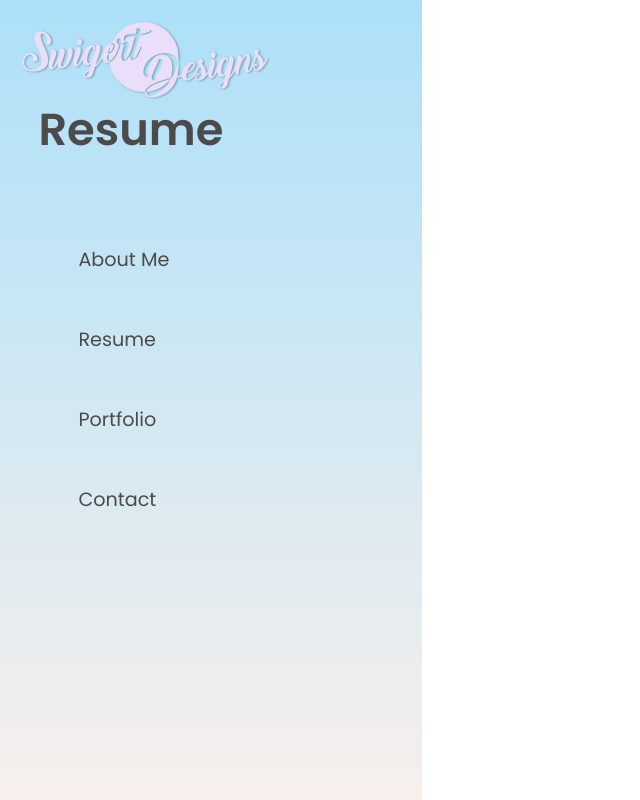
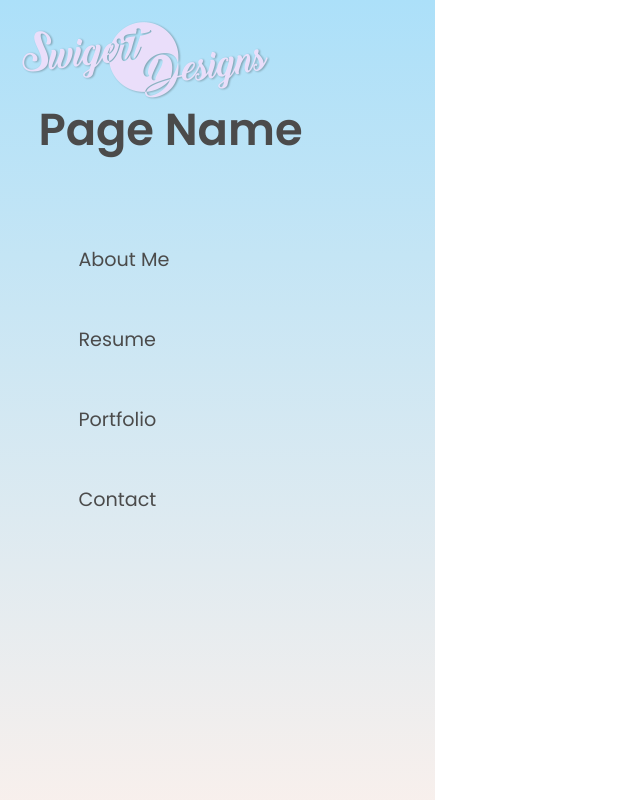
Before and after one commit to AbigailSwigert/swigert-designs-update-react, a React (Create React App) app: page /#/resume in a window 1280 px wide. Shown: the whole page, without its empty margins (0-640 px from the left). Built offline with nearby package versions, Linux system fonts and the light colour scheme.

Commit message:
made nav a separate component, need to see if I can change the header text depending on the path or other component loaded, also want to see about getting the animation to reload every time a component loads or the path changes

```diff
--- a/src/App.css
+++ b/src/App.css
@@ -10,14 +10,15 @@ html, body {
     color: rgb(75, 75, 75);
 }
 
-.navPane{
-    width: 30vw;
+#navPane{
+    width: 100vw;
     height: 100vh;
     position: fixed;
     margin: 0;
     background-image: linear-gradient(to top, #fff1eb 0%, #ace0f9 100%);
     padding-left: 3vw;
     padding-top: 10vh;
+    z-index: -1;
 }
 
 @keyframes slideRight {
@@ -29,11 +30,6 @@ html, body {
         color: rgba(75, 75, 75, 1.0);
         left: 0;
     }
-}
-
-.full-bg {
-    z-index: -1;
-    width: 100vw;
 }
 
 header {
@@ -74,6 +70,14 @@ nav a {
 
 nav a:hover {
     font-size: 1.75vw;
+}
+
+.content-area {
+    width: 66vw;
+    float: right;
+    min-height: 100vh;
+    background-color: white;
+    z-index: 1;
 }
 
 #company-description{
@@ -122,12 +126,6 @@ nav a:hover {
     overflow: hidden;
 }
 
-.content-area {
-    width: 66vw;
-    float: right;
-    min-height: 100vh;
-}
-
 #portfolio {
     display: flex;
     flex-wrap: wrap;
--- a/src/App.js
+++ b/src/App.js
@@ -1,12 +1,14 @@
 import React from 'react';
 import './App.css';
 import {HashRouter as Router} from 'react-router-dom';
-import routes from './routes'
+import routes from './routes';
+import Nav from './Components/Nav';
 
 function App() {
   return (
     <Router>
-      {routes}
+        <Nav></Nav>
+        {routes}
     </Router>
   );
 }
--- a/src/Components/AboutMe.js
+++ b/src/Components/AboutMe.js
@@ -1,24 +1,9 @@
 import React from 'react';
 import '../App.css';
-import {Link} from 'react-router-dom';
 
 function AboutMe() {
     return (
         <div className="App">
-            <div className="navPane full-bg">
-                <Link to='/'><img id='logo' src={require('../assets/swigert_designs_logo_white.png')} alt='Swigert Designs logo in white' /></Link>
-                <header>
-                    <h1 className="titleText">About Me</h1>
-                    <nav>
-                        <ul>
-                            <li><Link to='/aboutme'>About Me</Link></li>
-                            <li><Link to='/resume'>Resume</Link></li>
-                            <li><Link to='/portfolio'>Portfolio</Link></li>
-                            <li><Link to='/contact'>Contact</Link></li>
-                        </ul>
-                    </nav>
-                </header>
-            </div>
 
             <div id="bio">
                 <p>Hello, my name is Abigail Swigert! I Graduated from UNT in 2018 with a B.A. in Design Management. After graduation, I worked as a Graphic Designer in Downtown Dallas for 2 years. Then, in May of 2020 I enrolled in a full-stack bootcamp to make a career change to software development, after graduating from TEKcamp I accepted a job as a Jr. Developer at TEKsystems Global Services .<br /><br />
@@ -30,6 +15,7 @@ function AboutMe() {
                         <li>Playing Board/Card Games</li>
                     </ul>
                 </p>
+
                 <div id="music">
                     <a href="https://www.youtube.com/watch?v=KCec0v0Btbo" target="_blank" rel="noopener noreferrer" aria-roledescription="image">
                         <img className="musicIcons" src={require('../assets/ECHO.png')} alt="Circular icon for the Starset song Echo in black and white" />
@@ -48,9 +34,13 @@ function AboutMe() {
                     </a>
 
                 </div>
+
                 <small>Click these icons to hear some of my favorite STARSET songs (Opens YouTube in another window).</small>
+
             </div>
+
             <img id="headshot" src={require('../assets/Profile Photo.jpg')} alt="Abigail Swigert" />
+
         </div>
   );
 }
--- a/src/Components/Contact.js
+++ b/src/Components/Contact.js
@@ -1,25 +1,9 @@
 import React from 'react';
 import '../App.css';
-import {Link} from 'react-router-dom';
-import logo from '../assets/swigert_designs_logo_white.png';
 
-function Contact(props) {
+function Contact() {
     return (
-        <div className="App">
-             <div className="navPane">
-                <Link to='/'><img id='logo' src={logo} alt='Swigert Designs logo in white' /></Link>
-                <header>
-                    <h1 className="titleText">Contact Page</h1>
-                    <nav>
-                        <ul>
-                            <li><Link to='/aboutme'>About Me</Link></li>
-                            <li><Link to='/resume'>Resume</Link></li>
-                            <li><Link to='/portfolio'>Portfolio</Link></li>
-                            <li><Link to='/contact'>Contact</Link></li>
-                        </ul>
-                    </nav>
-                </header>
-            </div>
+        <div className="content-area">
 
 
         </div>
--- a/src/Components/HomePage.js
+++ b/src/Components/HomePage.js
@@ -6,20 +6,6 @@ import logo from '../assets/swigert_designs_logo_white.png';
 function HomePage() {
     return (
         <div className="App">
-            <div className="navPane full-bg">
-                <Link to='/'><img id='logo' src={logo} alt='Swigert Designs logo in white' /></Link>
-                <header>
-                    <h1 className="titleText">Home Page</h1>
-                    <nav>
-                        <ul>
-                            <li><Link to='/aboutme'>About Me</Link></li>
-                            <li><Link to='/resume'>Resume</Link></li>
-                            <li><Link to='/portfolio'>Portfolio</Link></li>
-                            <li><Link to='/contact'>Contact</Link></li>
-                        </ul>
-                    </nav>
-                </header>
-            </div>
             <div id='company-description'>
                 {/* TODO: Need some sort of image here, possibly some sort of Design icon */}
                 <p>Swigert Designs is the personal brand of Abigail Swigert, a professional Freelance Designer specializing in print, digital, and web design.
--- /dev/null
+++ b/src/Components/Nav.js
@@ -0,0 +1,26 @@
+import React from 'react';
+import '../App.css';
+import {Link} from 'react-router-dom';
+import logo from '../assets/swigert_designs_logo_white.png';
+
+function Nav() {
+    return (
+        <div id="navPane">
+            <Link to='/'><img id='logo' src={logo} alt='Swigert Designs logo in white' /></Link>
+            <header>
+                {/* need to make this change with the page */}
+                <h1 className="titleText">Page Name</h1>
+                <nav>
+                    <ul>
+                        <li><Link to='/aboutme'>About Me</Link></li>
+                        <li><Link to='/resume'>Resume</Link></li>
+                        <li><Link to='/portfolio'>Portfolio</Link></li>
+                        <li><Link to='/contact'>Contact</Link></li>
+                    </ul>
+                </nav>
+            </header>
+        </div>
+    );
+}
+
+export default Nav;
--- a/src/Components/Portfolio.js
+++ b/src/Components/Portfolio.js
@@ -1,52 +1,83 @@
 import React from 'react';
 import '../App.css';
-import {Link} from 'react-router-dom';
-import logo from '../assets/swigert_designs_logo_white.png';
 
 function Portfolio(props) {
     return (
-        <div className="App">
-             <div className="navPane">
-                <Link to='/'><img id='logo' src={logo} alt='Swigert Designs logo in white' /></Link>
-                <header>
-                    <h1 className="titleText">Portfolio</h1>
-                    <nav>
-                        <ul>
-                            <li><Link to='/aboutme'>About Me</Link></li>
-                            <li><Link to='/resume'>Resume</Link></li>
-                            <li><Link to='/portfolio'>Portfolio</Link></li>
-                            <li><Link to='/contact'>Contact</Link></li>
-                        </ul>
-                    </nav>
-                </header>
-            </div>
+        <div className="content-area">
+            <div id="portfolio">
 
-            <div className="content-area">
-                <div id="portfolio">
-                    <div className="img-container"><img className="portfolio-img" src={require('../portfolio_photos/3D Marble Rendering.png')} alt="3D rendering of Whole Herbs bagged powder products on marble platforms" /></div>
+                <div className="img-container">
 
-                    <div className="img-container"><img className="portfolio-img" src={require('../portfolio_photos/Choir-Link-Image.png')} alt="Silhouette of a stallion head in front of flowing music notes" /></div>
+                    <img className="portfolio-img" src={require('../portfolio_photos/3D Marble Rendering.png')} alt="3D rendering of Whole Herbs bagged powder products on marble platforms" />
 
-                    <div className="img-container"><img className="portfolio-img" src={require('../portfolio_photos/Green Leaf Bag Design- Abigail.png')} alt="3D rendering of Green Leaf bag of organic hemp seeds, front and back" /></div>
+                </div>
 
-                    <div className="img-container"><img className="portfolio-img" src={require('../portfolio_photos/Kratom Kaps Tropical Woman 1 Page.jpg')} alt="Woman in heavy make up holding Kratom Kaps bag of Indo Kratom, surrounded by tropical leaves and fog" /></div>
+                <div className="img-container">
 
-                    <div className="img-container"><img className="portfolio-img" src={require('../portfolio_photos/OPMS Gold Purple n Pink 2 Page.png')} alt="2 page magazine ad, purple and pink background with OPMS gold products floating on left side and text on the right side" /></div>
+                    <img className="portfolio-img" src={require('../portfolio_photos/Choir-Link-Image.png')} alt="Silhouette of a stallion head in front of flowing music notes" />
 
-                    <div className="img-container"><img className="portfolio-img" src={require('../portfolio_photos/Top Kratom Bag Mockup.png')} alt="3D rending of Top Kratom bagged powered Kratom, front and back" /></div>
+                </div>
 
-                    <div className="img-container"><img className="portfolio-img" src={require('../portfolio_photos/Waz-Shop.gif')} alt="Red and Black text reading 'Waz Shop' in front of blurred text shifting back and forth over red and black background of hexagons" /></div>
+                <div className="img-container">
 
-                    <div className="img-container"><img className="portfolio-img" src={require('../portfolio_photos/Whole Herbs Holiday 1 Page- Abigail.png')} alt="1 page magazine ad of kratom capsules in shape of Christmas tree on white background" /></div>
+                    <img className="portfolio-img" src={require('../portfolio_photos/Green Leaf Bag Design- Abigail.png')} alt="3D rendering of Green Leaf bag of organic hemp seeds, front and back" />
 
-                    <div className="img-container"><img className="portfolio-img" src={require('../portfolio_photos/Vaping Woman.png')} alt="Email banner of woman vaping in front of colorful orange background, next to text" /></div>
+                </div>
 
-                    <div className="img-container"><img className="portfolio-img" src={require('../portfolio_photos/Glass Blower Layout.png')} alt="2 page magazine spread of man holing torch to glass atr piece with article title and text wrapping around the glass" /></div>
+                <div className="img-container">
 
-                    <div className="img-container"><img className="portfolio-img" src={require('../portfolio_photos/Headspace Logo.png')} alt="Light grey Head Space logo on white background" /></div>
+                    <img className="portfolio-img" src={require('../portfolio_photos/Kratom Kaps Tropical Woman 1 Page.jpg')} alt="Woman in heavy make up holding Kratom Kaps bag of Indo Kratom, surrounded by tropical leaves and fog" />
 
-                    <div className="img-container"><img className="portfolio-img" src={require('../portfolio_photos/Puff-Co-Peak-Lightning-Full.gif')} alt="Puffco Peak lightening dab rig floating in front of white smoke and lime green background" /></div>
                 </div>
+
+                <div className="img-container">
+
+                    <img className="portfolio-img" src={require('../portfolio_photos/OPMS Gold Purple n Pink 2 Page.png')} alt="2 page magazine ad, purple and pink background with OPMS gold products floating on left side and text on the right side" />
+
+                </div>
+
+                <div className="img-container">
+
+                    <img className="portfolio-img" src={require('../portfolio_photos/Top Kratom Bag Mockup.png')} alt="3D rending of Top Kratom bagged powered Kratom, front and back" />
+
+                </div>
+
+                <div className="img-container">
+
+                    <img className="portfolio-img" src={require('../portfolio_photos/Waz-Shop.gif')} alt="Red and Black text reading 'Waz Shop' in front of blurred text shifting back and forth over red and black background of hexagons" />
+
+                </div>
+
+                <div className="img-container">
+
+                    <img className="portfolio-img" src={require('../portfolio_photos/Whole Herbs Holiday 1 Page- Abigail.png')} alt="1 page magazine ad of kratom capsules in shape of Christmas tree on white background" />
+
+                </div>
+
+                <div className="img-container">
+
+                    <img className="portfolio-img" src={require('../portfolio_photos/Vaping Woman.png')} alt="Email banner of woman vaping in front of colorful orange background, next to text" />
+
+                </div>
+
+                <div className="img-container">
+
+                    <img className="portfolio-img" src={require('../portfolio_photos/Glass Blower Layout.png')} alt="2 page magazine spread of man holing torch to glass atr piece with article title and text wrapping around the glass" />
+
+                </div>
+
+                <div className="img-container">
+
+                    <img className="portfolio-img" src={require('../portfolio_photos/Headspace Logo.png')} alt="Light grey Head Space logo on white background" />
+
+                </div>
+
+                <div className="img-container">
+
+                    <img className="portfolio-img" src={require('../portfolio_photos/Puff-Co-Peak-Lightning-Full.gif')} alt="Puffco Peak lightening dab rig floating in front of white smoke and lime green background" />
+
+                </div>
+
             </div>
         </div>
     );
--- a/src/Components/Resume.js
+++ b/src/Components/Resume.js
@@ -1,25 +1,9 @@
 import React from 'react';
 import '../App.css';
-import {Link} from 'react-router-dom';
-import logo from '../assets/swigert_designs_logo_white.png';
 
 function Resume() {
     return (
-        <div className='App'>
-            <div className="navPane">
-                <Link to='/'><img id='logo' src={logo} alt='Swigert Designs logo in white' /></Link>
-                <header>
-                    <h1 className="titleText">Resume</h1>
-                    <nav>
-                        <ul>
-                            <li><Link to='/aboutme'>About Me</Link></li>
-                            <li><Link to='/resume'>Resume</Link></li>
-                            <li><Link to='/portfolio'>Portfolio</Link></li>
-                            <li><Link to='/contact'>Contact</Link></li>
-                        </ul>
-                    </nav>
-                </header>
-            </div>
+        <div className="content-area">
 
 
         </div>
```
